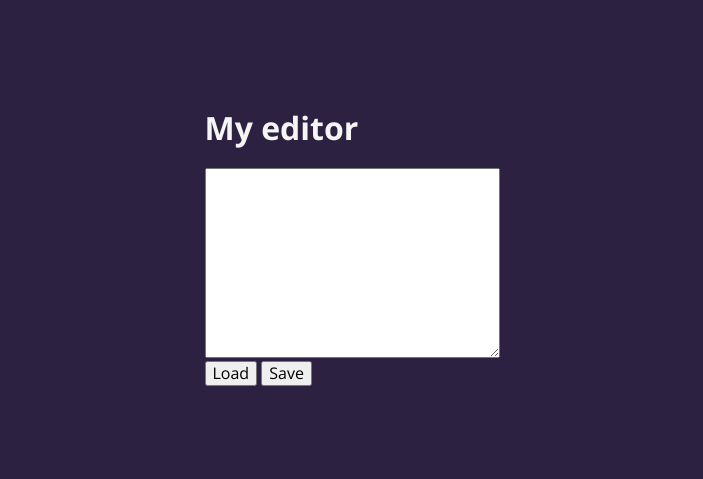
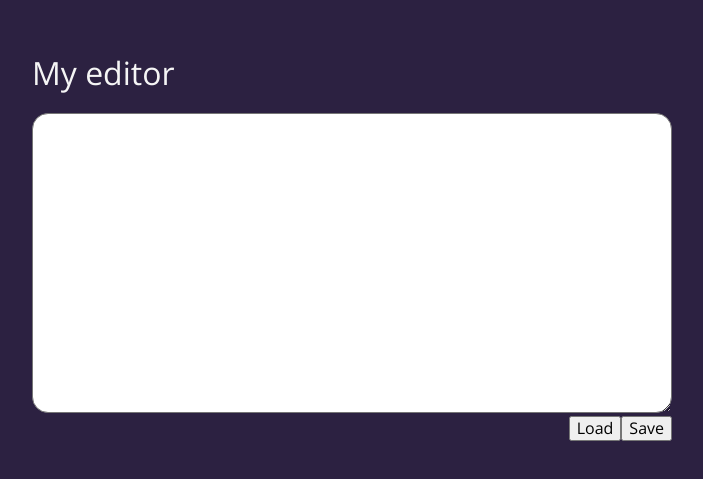
Before and after one commit to MarcinSQL/simple-editor, a plain HTML site: page index.html in a window 1280 px wide. Shown: the part 163-642 px from the top of the page, without its empty margins (288-991 px from the left). Drawn offline with nearby package versions, Linux system fonts and the light colour scheme.

Commit message:
Added styles to main elements

```diff
--- a/style/style.scss
+++ b/style/style.scss
@@ -17,6 +17,24 @@ body {
   justify-content: center;
   align-items: center;
   min-height: 100vh;
-  color: whitesmoke;
   background-color: #2c2141;
 }
+
+.main {
+  &__heading {
+    color: whitesmoke;
+    font-weight: 400;
+  }
+  &__editor{
+    width: 50vw;
+    min-width: 300px;
+    height: 30vh;
+    min-height: 300px;
+    border-radius: 16px;
+  }
+  &__btn-container{
+    display: flex;
+    justify-content: flex-end;
+    align-items: center;
+  }
+}
```
Also changed, not shown: style/style.css, 1 other file.
